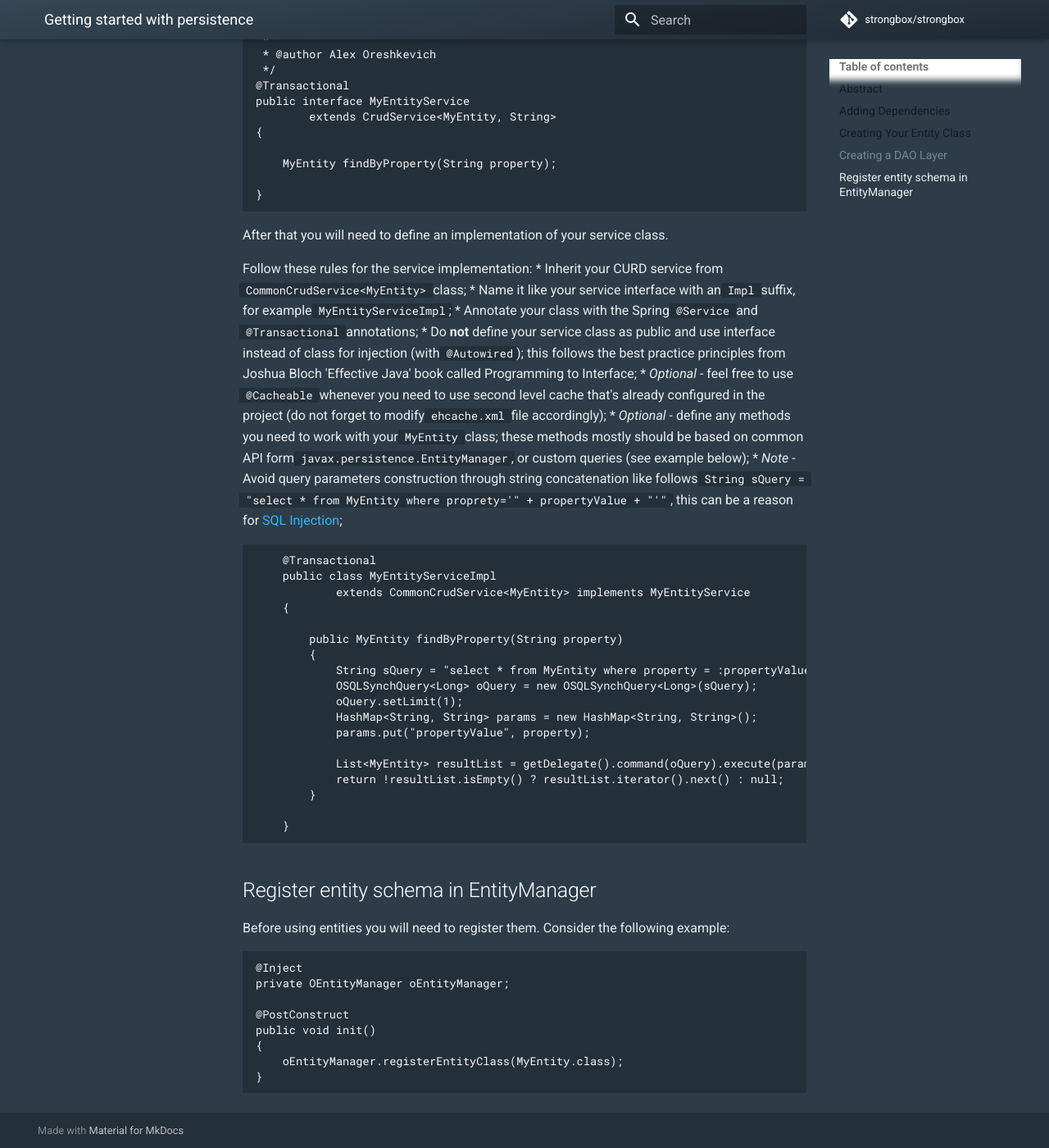
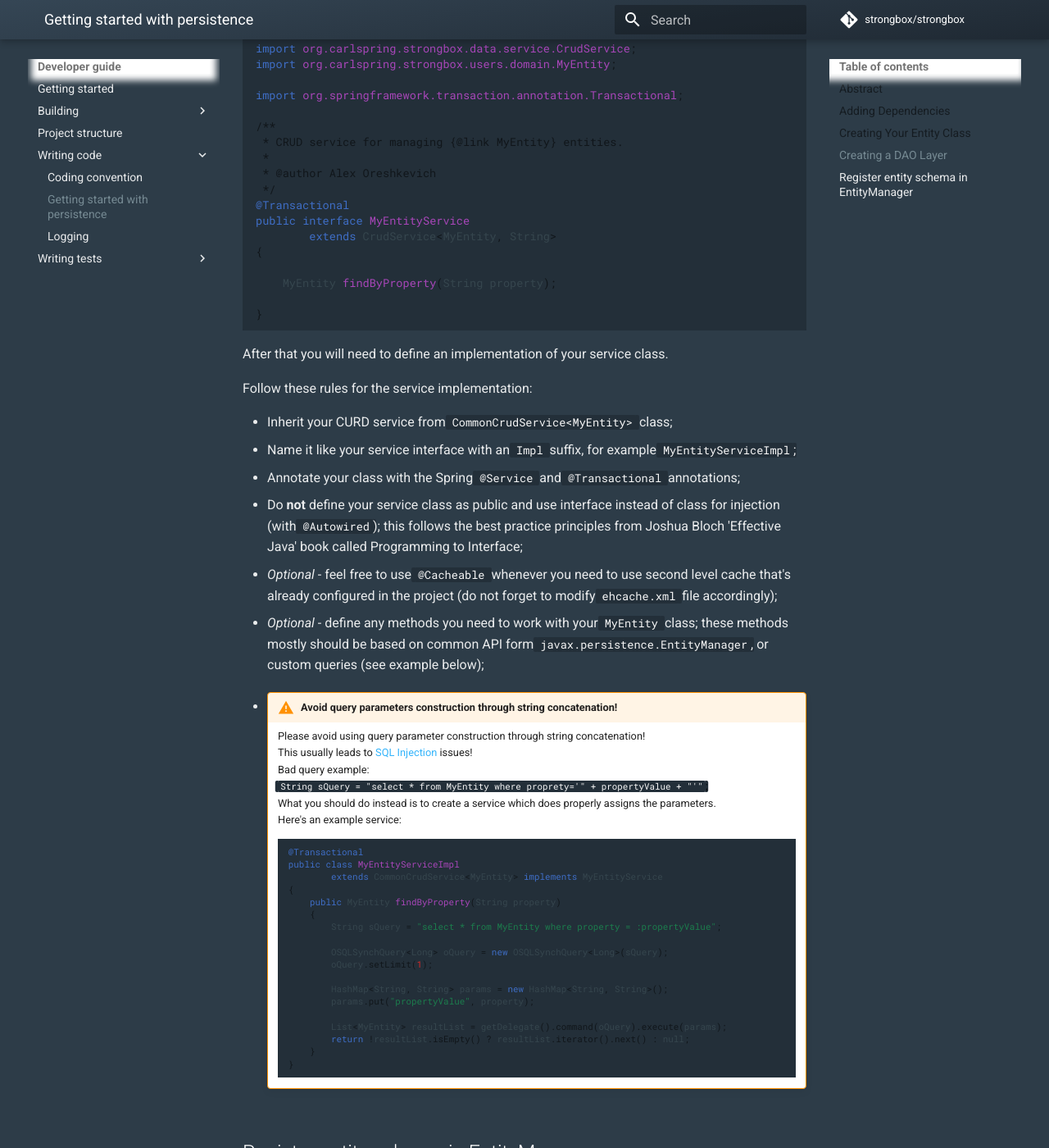
Before and after one commit to strongbox/strongbox-docs, an MkDocs documentation site: the page built from docs/developer-guide/getting-started-with-persistence.md, in a window 1280 px wide and 1400 px high, scrolled down 2877 px. Shown: the whole window at 82% size. Built offline with MkDocs 1.6.1 and Material for MkDocs 9.7.7, drawn with Linux system fonts in a browser that asks for light colours; comment, search, counter and statistics services are not loaded; some of the changed text lies outside the part shown.

Commit message:
developer-guide: Updating getting-started-with-persistence.md page

````diff
--- a/docs/developer-guide/getting-started-with-persistence.md
+++ b/docs/developer-guide/getting-started-with-persistence.md
@@ -2,159 +2,194 @@
 
 This page contains explanations and code samples for developers who need to store their entities into the database.
 
-The Strongbox project uses [OrientDB](http://orientdb.com/orientdb/) as its internal persistent storage through the corresponding `JPA` implementation and `spring-orm` middle tier. Also we use `JTA` for transaction management and `spring-tx` implementation module from Spring technology stack.
+The Strongbox project uses [OrientDB](http://orientdb.com/orientdb/) as its internal persistent storage through the
+corresponding `JPA` implementation and `spring-orm` middle tier. Also we use `JTA` for transaction management and
+`spring-tx` implementation module from Spring technology stack.
 
 ## Adding Dependencies
 
-Let's assume that you, as a Strongbox developer, need to create a new module or write some persistence code in an existing module that does not contain any persistence dependencies yet. (Otherwise you will already have the proper `<dependencies/>` section in your `pom.xml`, similar to the one in the example below). You will need to add the following code snippet to your module's `pom.xml` under the `<dependencies>` section:
+Let's assume that you, as a Strongbox developer, need to create a new module or write some persistence code in an
+existing module that does not contain any persistence dependencies yet. (Otherwise you will already have the proper
+`<dependencies/>` section in your `pom.xml`, similar to the one in the example below). You will need to add the
+following code snippet to your module's `pom.xml` under the `<dependencies>` section:
 
-    <dependency>
-        <groupId>${project.groupId}</groupId>
-        <artifactId>strongbox-data-service</artifactId>
-        <version>${project.version}</version>
-    </dependency>
+```xml
+<dependency>
+    <groupId>${project.groupId}</groupId>
+    <artifactId>strongbox-data-service</artifactId>
+    <version>${project.version}</version>
+</dependency>
+```
 
-Notice that there is no need to define any direct dependencies on OrientDB or Spring Data - it's already done via the `strongbox-data-service` module.
+Notice that there is no need to define any direct dependencies on OrientDB or Spring Data - it's already done via
+the `strongbox-data-service` module.
 
 ## Creating Your Entity Class
 
-Let's now assume that you have a POJO and you need to save it to the database (and that you probably have at least CRUD operation's implemented in it as well). Place your code under the `org.carlspring.strongbox.domain.yourstuff` package. For the sake of the example, let's pick `MyEntity` as the name of your entity.
+Let's now assume that you have a POJO and you need to save it to the database (and that you probably have at least
+CRUD operation's implemented in it as well). Place your code under the `org.carlspring.strongbox.domain.yourstuff`
+package. For the sake of the example, let's pick `MyEntity` as the name of your entity.
 
 If you want to store that entity properly you need to adopt the following rules:
-* Extend the `org.carlspring.strongbox.data.domain.GenericEntity` class to inherit all required fields and logic from the superclass.
-* Define getters and setters according to the `JavaBeans` coding convention for all non-transient properties in your class.
-* Define a default empty constructor for safety (even if the compiler will create one for you, if you don't define any other constructors) and follow the `JPA` and `java.io.Serializable` standards.
-* Override the `equals() `and `hashCode()` methods according to java `hashCode` contract (because your entity could be used in collection classes such as `java.util.Set` and if you don't define such methods properly other developers or yourself will be not able to use your entity).
-* _Optional_ - define a `toString()` implementation to let yourself and other developers see something meaningful in the debug messages.
+
+* Extend the `org.carlspring.strongbox.data.domain.GenericEntity` class to inherit all required fields and logic from
+  the superclass.
+* Define getters and setters according to the `JavaBeans` coding convention for all non-transient properties in your
+  class.
+* Define a default empty constructor for safety (even if the compiler will create one for you, if you don't define any
+  other constructors) and follow the `JPA` and `java.io.Serializable` standards.
+* Override the `equals() `and `hashCode()` methods according to java `hashCode` contract (because your entity could be
+  used in collection classes such as `java.util.Set` and if you don't define such methods properly other developers or
+  yourself will be not able to use your entity).
+* _Optional_ - define a `toString()` implementation to let yourself and other developers see something meaningful in
+  the debug messages.
 
 The complete source code example that follows all requirements should look something like this:
 
-    package org.carlspring.strongbox.domain;
+```java
+package org.carlspring.strongbox.domain;
 
-    import org.carlspring.strongbox.data.domain.GenericEntity;
+import org.carlspring.strongbox.data.domain.GenericEntity;
 
-    import com.google.common.base.Objects;
+import com.google.common.base.Objects;
 
-    public class MyEntity
-            extends GenericEntity
+public class MyEntity
+        extends GenericEntity
+{
+
+    private String property;
+
+    public MyEntity()
     {
+    }
 
-        private String property;
+    public String getProperty()
+    {
+        return property;
+    }
 
-        public MyEntity()
+    public void setProperty(String property)
+    {
+        this.property = property;
+    }
+
+    @Override
+    public boolean equals(Object o)
+    {
+        if (this == o)
         {
+            return true;
+        }
+        if (o == null || getClass() != o.getClass())
+        {
+            return false;
         }
 
-        public String getProperty()
-        {
-            return property;
-        }
+        MyEntity myEntity = (MyEntity) o;
 
-        public void setProperty(String property)
-        {
-            this.property = property;
-        }
+        return Objects.equal(property, myEntity.property);
+    }
 
-        @Override
-        public boolean equals(Object o)
-        {
-            if (this == o)
-            {
-                return true;
-            }
-            if (o == null || getClass() != o.getClass())
-            {
-                return false;
-            }
+    @Override
+    public int hashCode()
+    {
+        return Objects.hashCode(property);
+    }
 
-            MyEntity myEntity = (MyEntity) o;
+    @Override
+    public String toString()
+    {
+        final StringBuilder sb = new StringBuilder("MyEntity{");
+        sb.append("property='").append(property).append('\'');
+        sb.append('}');
 
-            return Objects.equal(property, myEntity.property);
-        }
-
-        @Override
-        public int hashCode()
-        {
-            return Objects.hashCode(property);
-        }
-
-        @Override
-        public String toString()
-        {
-            final StringBuilder sb = new StringBuilder("MyEntity{");
-            sb.append("property='").append(property).append('\'');
-            sb.append('}');
-
-            return sb.toString();
-        }
+        return sb.toString();
     }
+}
+```
 
 ## Creating a DAO Layer
 
 First of all you will need to extend the `CrudService` with the second type parameter that corresponds to your ID's data type. Usually it's just strings.
-> To read more about ID's in OrientDB, check [here](http://orientdb.com/docs/2.0/orientdb.wiki/Tutorial-Record-ID.html).
 
-    package org.carlspring.strongbox.users.service;
 
-    import org.carlspring.strongbox.data.service.CrudService;
-    import org.carlspring.strongbox.users.domain.MyEntity;
+!!! tip "To read more about ID's in OrientDB, check the <a href='http://orientdb.com/docs/2.0/orientdb.wiki/Tutorial-Record-ID.html' target='_blank'>manual</a>"
 
-    import org.springframework.transaction.annotation.Transactional;
+```java
+package org.carlspring.strongbox.users.service;
 
-    /**
-     * CRUD service for managing {@link MyEntity} entities.
-     *
-     * @author Alex Oreshkevich
-     */
-    @Transactional
-    public interface MyEntityService
-            extends CrudService<MyEntity, String>
-    {
+import org.carlspring.strongbox.data.service.CrudService;
+import org.carlspring.strongbox.users.domain.MyEntity;
 
-        MyEntity findByProperty(String property);
+import org.springframework.transaction.annotation.Transactional;
 
-    }
+/**
+ * CRUD service for managing {@link MyEntity} entities.
+ *
+ * @author Alex Oreshkevich
+ */
+@Transactional
+public interface MyEntityService
+        extends CrudService<MyEntity, String>
+{
+
+    MyEntity findByProperty(String property);
+
+}
+```
 
 After that you will need to define an implementation of your service class.
 
 Follow these rules for the service implementation:
+
 * Inherit your CURD service from `CommonCrudService<MyEntity>` class;
 * Name it like your service interface with an `Impl` suffix, for example `MyEntityServiceImpl`;
 * Annotate your class with the Spring `@Service` and `@Transactional` annotations;
-* Do **not** define your service class as public and use interface instead of class for injection (with `@Autowired`); this follows the best practice principles from Joshua Bloch 'Effective Java' book called Programming to Interface;
-* _Optional_ - feel free to use `@Cacheable` whenever you need to use second level cache that's already configured in the project (do not forget to modify `ehcache.xml` file accordingly);
-* _Optional_ - define any methods you need to work with your `MyEntity` class; these methods mostly should be based on common API form `javax.persistence.EntityManager`, or custom queries (see example below);
-* _Note_ - Avoid query parameters construction through string concatenation like follows `String sQuery = "select * from MyEntity where proprety='" + propertyValue + "'"`, this can be a reason for [SQL Injection](https://en.wikipedia.org/wiki/SQL_injection);
+* Do **not** define your service class as public and use interface instead of class for injection (with `@Autowired`);
+  this follows the best practice principles from Joshua Bloch 'Effective Java' book called Programming to Interface;
+* _Optional_ - feel free to use `@Cacheable` whenever you need to use second level cache that's already configured in
+  the project (do not forget to modify `ehcache.xml` file accordingly);
+* _Optional_ - define any methods you need to work with your `MyEntity` class; these methods mostly should be based on
+  common API form `javax.persistence.EntityManager`, or custom queries (see example below);
 
-```
-    @Transactional
-    public class MyEntityServiceImpl
-            extends CommonCrudService<MyEntity> implements MyEntityService
-    {
+* !!! warning "Avoid query parameters construction through string concatenation!"
+      Please avoid using query parameter construction through string concatenation!
+      This usually leads to [SQL Injection](https://en.wikipedia.org/wiki/SQL_injection) issues!
+      Bad query example:
+      `String sQuery = "select * from MyEntity where proprety='" + propertyValue + "'"`;
+      What you should do instead is to create a service which does properly assigns the parameters.
+      Here's an example service:
+      ```java
+      @Transactional
+      public class MyEntityServiceImpl
+              extends CommonCrudService<MyEntity> implements MyEntityService
+      {
+          public MyEntity findByProperty(String property)
+          {
+              String sQuery = "select * from MyEntity where property = :propertyValue";
 
-        public MyEntity findByProperty(String property)
-        {
-            String sQuery = "select * from MyEntity where property = :propertyValue";
-            OSQLSynchQuery<Long> oQuery = new OSQLSynchQuery<Long>(sQuery);
-            oQuery.setLimit(1);
-            HashMap<String, String> params = new HashMap<String, String>();
-            params.put("propertyValue", property);
+              OSQLSynchQuery<Long> oQuery = new OSQLSynchQuery<Long>(sQuery);
+              oQuery.setLimit(1);
 
-            List<MyEntity> resultList = getDelegate().command(oQuery).execute(params);
-            return !resultList.isEmpty() ? resultList.iterator().next() : null;
-        }
+              HashMap<String, String> params = new HashMap<String, String>();
+              params.put("propertyValue", property);
 
-    }
-```
+              List<MyEntity> resultList = getDelegate().command(oQuery).execute(params);
+              return !resultList.isEmpty() ? resultList.iterator().next() : null;
+          }
+      }
+      ```
 
 ## Register entity schema in EntityManager
 Before using entities you will need to register them. Consider the following example:
 
-    @Inject
-    private OEntityManager oEntityManager;
+```java
+@Inject
+private OEntityManager oEntityManager;
 
-    @PostConstruct
-    public void init()
-    {
-        oEntityManager.registerEntityClass(MyEntity.class);
-    }
+@PostConstruct
+public void init()
+{
+    oEntityManager.registerEntityClass(MyEntity.class);
+}
+```
--- a/mkdocs.yml
+++ b/mkdocs.yml
@@ -85,6 +85,7 @@
     - Project structure: developer-guide/project-structure.md
     - Writing code:
       - Coding convention: developer-guide/coding-convention.md
+      - Getting started with persistence: developer-guide/getting-started-with-persistence.md
       - Logging: developer-guide/logging.md
     - Writing tests:
       - JUnit: developer-guide/junit-user-guide.md
````
